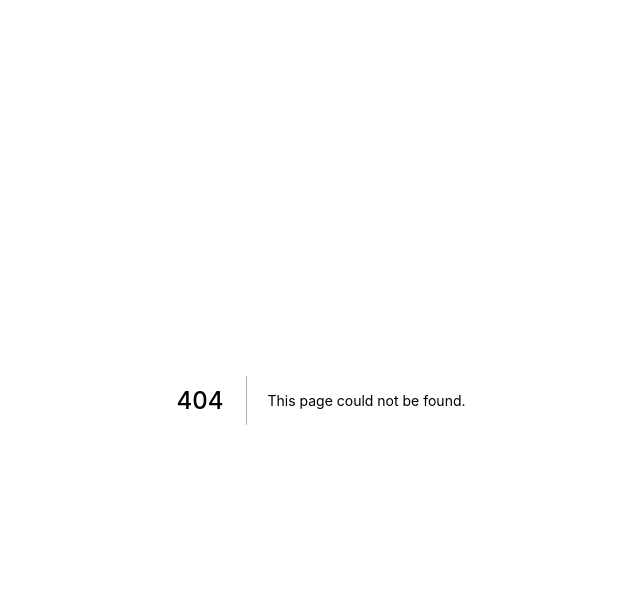
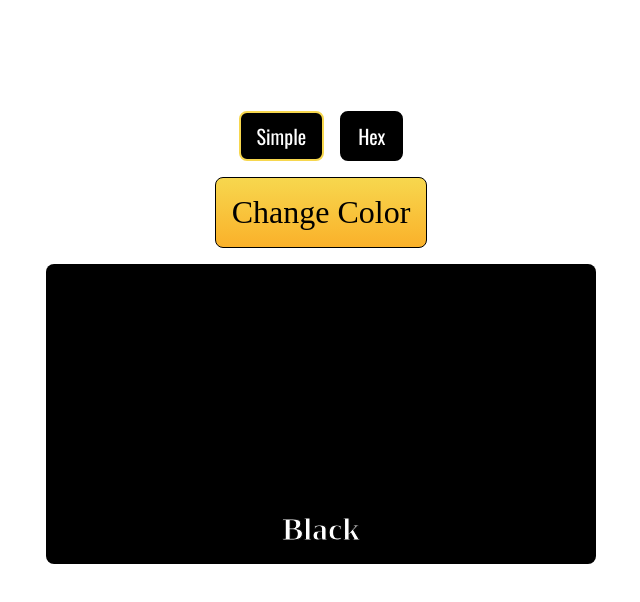
Before and after one commit to rayros404/portfolio, a Next.js app: page /colorFlipper in a window 1280 px wide. Before the commit this address had no page. Shown: the top 602 px of the page, without its empty margins (319-959 px from the left). Built offline with nearby package versions, Linux system fonts and the light colour scheme.

Commit message:
color flipper

```diff
--- a/components/Home/PrimaryButton.js
+++ b/components/Home/PrimaryButton.js
@@ -7,6 +7,7 @@ const PrimaryButton = (props) => {
       target={props.target}
       rel={props.rel}
       download={props.download}
+      onClick={props.handleClick}
     >
       {props.name}
     </a>
--- a/components/Home/SecondaryButton.js
+++ b/components/Home/SecondaryButton.js
@@ -7,6 +7,7 @@ const SecondaryButton = (props) => {
       target={props.target}
       rel={props.rel}
       download={props.download}
+      onClick={props.handleClick}
     >
       {props.name}
     </a>
--- /dev/null
+++ b/pages/colorFlipper.js
@@ -0,0 +1,77 @@
+import styles from "../styles/ColorFlipper.module.css"
+import SecondaryButton from "../components/Home/SecondaryButton"
+import { useState } from "react"
+
+const ColorFlipper = () => {
+  const simpleColors = ["Black", "White", "Red", "Yellow", "Blue", "Orange", "Green", "Violet"]
+  const hexValues = ["0", "1", "2", "3", "4", "5", "6", "7", "8", "9", "A", "B", "C", "D", "E", "F"]
+
+  // true = simple | false = hex
+  const [mode, setMode] = useState(true)
+  const [color, setColor] = useState("Black")
+
+  const getSimpleColor = () => {
+    let randomIdx = Math.floor(Math.random() * 8)
+    if (simpleColors[randomIdx] === color) {
+      if (randomIdx === 7) randomIdx--
+      else randomIdx++
+    }
+    return simpleColors[randomIdx]
+  }
+  const getRandomHexValue = () => {
+    return Math.floor(Math.random() * 16)
+  }
+  const getHexColor = () => {
+    let hexColor = "#"
+    for (let i = 0; i < 6; i++) {
+      hexColor += hexValues[getRandomHexValue()]
+    }
+    return hexColor
+  }
+  const toggleMode = () => {
+    setMode(prevMode => !prevMode)
+  }
+  const changeColor = () => {
+    mode ? setColor(getSimpleColor()) : setColor(getHexColor())
+  }
+
+  return (
+    <div id={styles.colorFlipper}>
+      <div id={styles.title}>
+        Color Flipper
+      </div>
+      <div id={styles.btns}>
+        <button
+          id={styles.simpleBtn}
+          className={styles.modeBtn}
+          style={{border: mode ? "2px solid #f7d74e" : "2px solid black" }}
+          onClick={toggleMode}
+        >
+          Simple
+        </button>
+        <button
+          id={styles.hexBtn}
+          className={styles.modeBtn}
+          style={{border: !mode ? "2px solid #f7d74e" : "2px solid black" }}
+          onClick={toggleMode}
+        >
+          Hex
+        </button>
+      </div>
+      <SecondaryButton
+        name="Change Color"
+        handleClick={changeColor}
+      />
+      <div
+        id={styles.colorBox}
+        style={{backgroundColor: color}}
+      >
+        <div id={styles.color}>
+          {color}
+        </div>
+      </div>
+    </div>
+  )
+}
+
+export default ColorFlipper
--- /dev/null
+++ b/styles/ColorFlipper.module.css
@@ -0,0 +1,87 @@
+#colorFlipper {
+  padding: 32px 100px;
+  display: flex;
+  flex-direction: column;
+  align-items: center;
+}
+#title {
+  font-size: 3rem;
+  font-weight: 700;
+  color: white;
+  text-align: center;
+}
+#btns {
+  display: flex;
+  gap: 1rem;
+  margin: 1rem 0;
+}
+.modeBtn {
+  font-family: 'Oswald', sans-serif;
+  font-size: 1.25rem;
+  color: white;
+  background-color: black;
+  padding: 0.5rem 1rem;
+  border-radius: 0.5rem;
+  cursor: pointer;
+  transition: 0.3s;
+}
+#colorBox {
+  display: flex;
+  align-items: flex-end;
+  justify-content: center;
+  height: 300px;
+  width: 550px;
+  border-radius: 0.5rem;
+  margin-top: 1rem;
+  text-shadow: 0 0 16px rgb(0 0 0 / 100%);
+
+}
+#color {
+  text-align: center;
+  font-size: 2rem;
+  font-weight: 700;
+  color: white;
+  padding: 1rem;
+  -webkit-text-stroke: 1px black;
+}
+
+@media screen and (max-width: 768px) {
+  #colorFlipper {
+    padding: 16px 32px;
+  }
+  #title {
+    font-size: 2.5rem;
+  }
+  #btns {
+    gap: 0.75rem;
+    margin: 0.75rem 0;
+  }
+  .modeBtn {
+    font-size: 1rem;
+  }
+  #colorBox {
+    height: 300px;
+    width: 350px;
+  }
+  #color {
+    font-size: 1.5rem;
+  }
+}
+
+@media screen and (max-width: 425px) {
+  #title {
+    font-size: 2rem;
+  }
+  #btns {
+    gap: 0.5rem;
+    margin: 0.75rem 0;
+  }
+  #colorBox {
+    height: 325px;
+    width: 250px;
+    margin-top: 0.75rem;
+  }
+  #color {
+    font-size: 1.5rem;
+  }
+}
--- a/styles/Home/PrimaryButton.module.css
+++ b/styles/Home/PrimaryButton.module.css
@@ -10,8 +10,9 @@
   background-color: black;
   border: solid 0.5px #f7d74e;
   border-radius: 0.5rem;
-  transition: 0.7s hover;
+  transition: 0.7s;
   white-space: nowrap;
+  cursor: pointer;
 }
 
 .primaryBtn:hover {
--- a/styles/Home/SecondaryButton.module.css
+++ b/styles/Home/SecondaryButton.module.css
@@ -9,8 +9,9 @@
   background-image: linear-gradient(0deg, #fab12a, #f7d74e);
   border: solid 0.5px black;
   border-radius: 0.5rem;
-  transition: 0.7s hover;
+  transition: 0.7s;
   white-space: nowrap;
+  cursor: pointer;
 }
 .secondaryBtn:hover {
   color: #f7d74e;
```
Also changed, not shown: components/Home/ProjectCard.js (+6 -5 lines), components/Home/Projects.js (+5 -6 lines), public/ProjectScreenshots/colorFlipperScreenshot.jpg (added).
